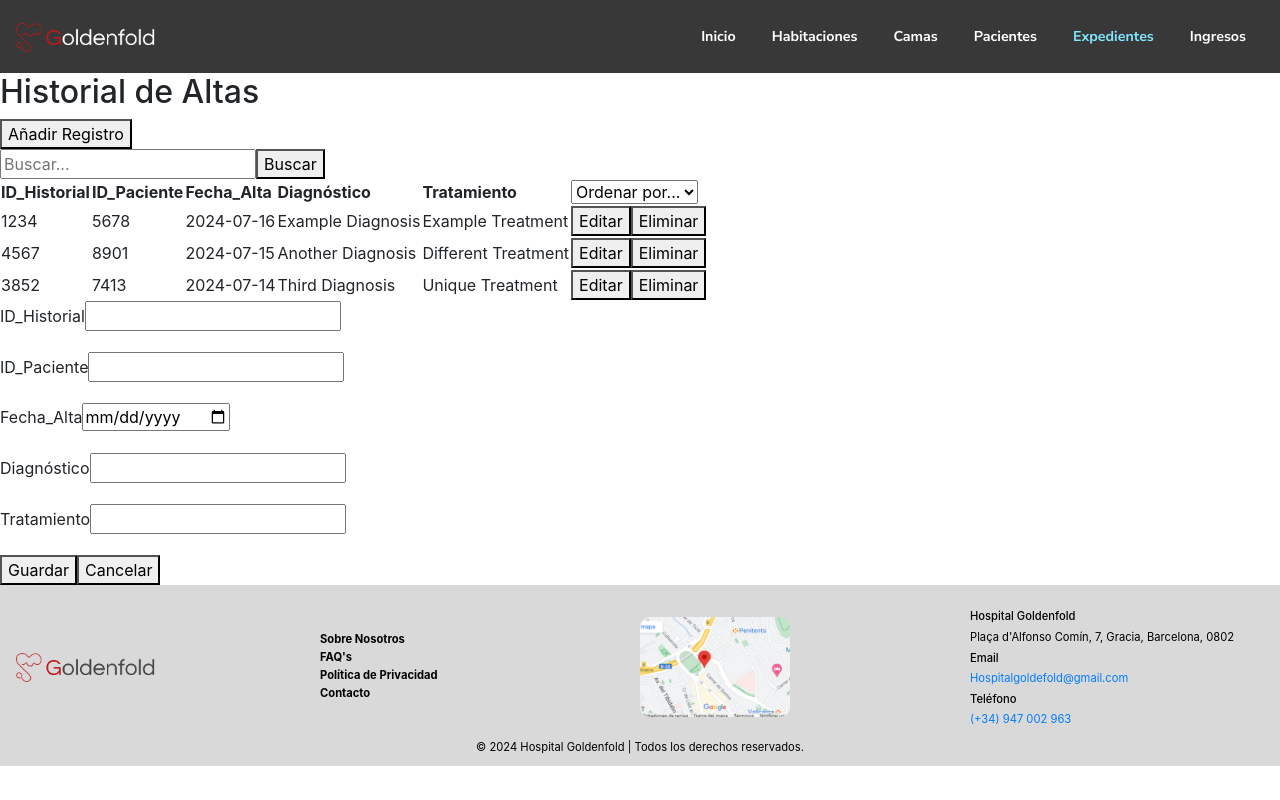
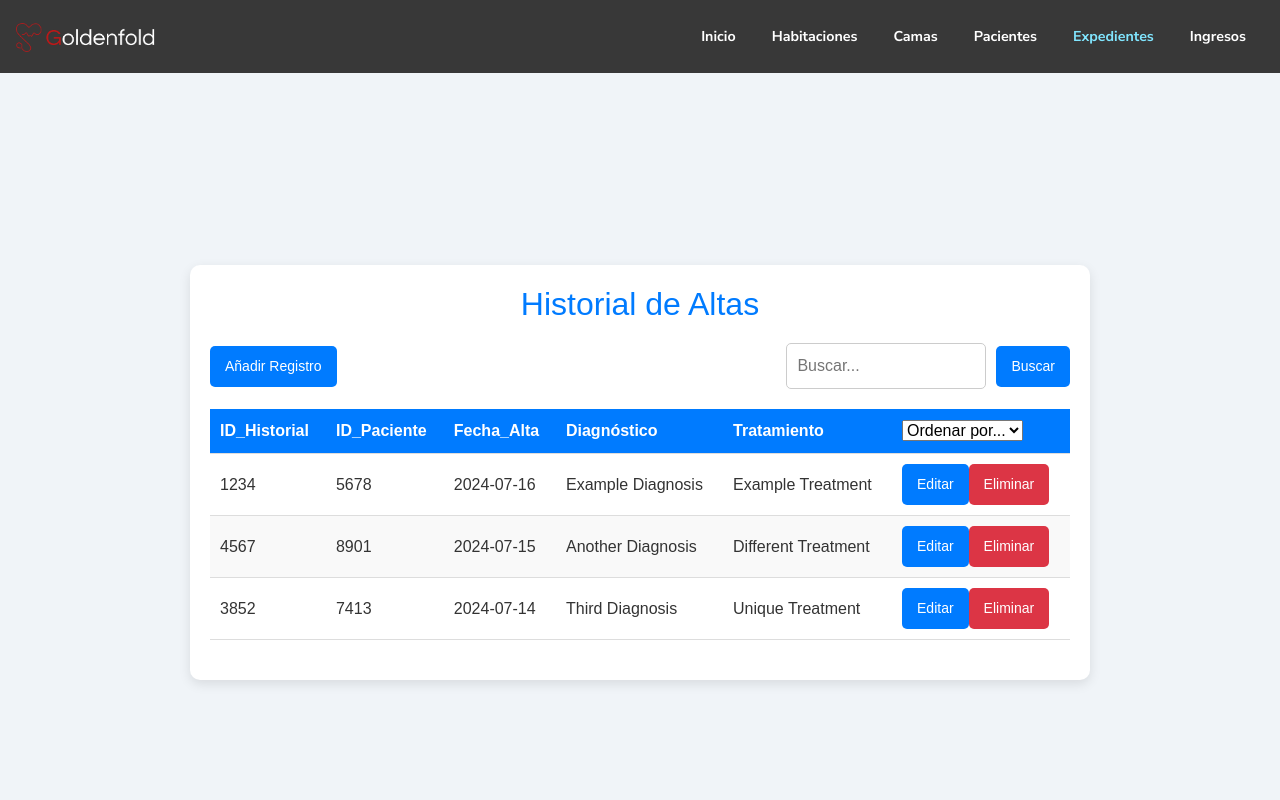
Before and after one commit to mariaadev/HospitalManagement, an Angular app in the folder client/: page /expedientes in a window 1280 px wide. Shown: the top 800 px of the page. Built offline with nearby package versions, Linux system fonts and the light colour scheme.

Commit message:
Update expedientes.component.css

```diff
--- a/client/src/app/expedientes/expedientes.component.css
+++ b/client/src/app/expedientes/expedientes.component.css
@@ -0,0 +1,147 @@
+body {
+  display: flex;
+  justify-content: center;
+  align-items: center;
+  height: 100vh;
+  margin: 0;
+  background-color: #f0f4f8;
+  font-family: 'Arial', sans-serif;
+  color: #333;
+}
+
+.registros-container {
+  background: #fff;
+  padding: 20px;
+  border-radius: 10px;
+  box-shadow: 0 4px 12px rgba(0, 0, 0, 0.1);
+  width: 80%;
+  max-width: 900px;
+  animation: fadeIn 0.5s ease-in-out;
+}
+
+.registros-container h2 {
+  text-align: center;
+  margin-bottom: 20px;
+  color: #007bff;
+}
+
+.cont-container {
+  display: flex;
+  justify-content: space-between;
+  align-items: center;
+  margin-bottom: 20px;
+}
+
+.add-btn, .edit-btn, .delete-btn, .save-btn, .cancel-btn, #search-btn {
+  background-color: #007bff;
+  color: #fff;
+  border: none;
+  border-radius: 5px;
+  padding: 10px 15px;
+  cursor: pointer;
+  font-size: 14px;
+  transition: background-color 0.3s, transform 0.2s;
+}
+
+.add-btn:hover, .edit-btn:hover, .delete-btn:hover, .save-btn:hover, .cancel-btn:hover, #search-btn:hover {
+  background-color: #0056b3;
+  transform: translateY(-2px);
+}
+
+.buscador input {
+  padding: 10px;
+  border: 1px solid #ccc;
+  border-radius: 5px;
+  width: 200px;
+  margin-right: 10px;
+  transition: border-color 0.3s, transform 0.2s;
+}
+
+.buscador input:focus {
+  border-color: #007bff;
+  outline: none;
+  transform: scale(1.05);
+}
+
+table {
+  width: 100%;
+  border-collapse: collapse;
+  margin-bottom: 20px;
+}
+
+thead {
+  background-color: #007bff;
+  color: #fff;
+}
+
+th, td {
+  padding: 10px;
+  text-align: left;
+  border-bottom: 1px solid #ddd;
+}
+
+tr:nth-child(even) {
+  background-color: #f9f9f9;
+}
+
+.form-container {
+  display: none;
+  background-color: #fff;
+  padding: 20px;
+  border-radius: 10px;
+  box-shadow: 0 4px 12px rgba(0, 0, 0, 0.1);
+  margin-top: 20px;
+  animation: fadeIn 0.5s ease-in-out;
+}
+
+.form-group {
+  margin-bottom: 15px;
+}
+
+.form-group label {
+  display: block;
+  margin-bottom: 5px;
+  color: #333;
+}
+
+.form-group input, .form-group select {
+  width: 100%;
+  padding: 10px;
+  border: 1px solid #ccc;
+  border-radius: 5px;
+  transition: border-color 0.3s, transform 0.2s;
+}
+
+.form-group input:focus, .form-group select:focus {
+  border-color: #007bff;
+  outline: none;
+  transform: scale(1.02);
+}
+
+.save-btn, .cancel-btn {
+  margin-top: 10px;
+}
+
+.save-btn, .cancel-btn {
+  background-color: #28a745;
+  color: #fff;
+}
+
+.save-btn:hover, .cancel-btn:hover {
+  background-color: #218838;
+  transform: translateY(-2px);
+}
+
+.delete-btn {
+  background-color: #dc3545;
+}
+
+.delete-btn:hover {
+  background-color: #c82333;
+  transform: translateY(-2px);
+}
+
+@keyframes fadeIn {
+  from { opacity: 0; }
+  to { opacity: 1; }
+}
```
